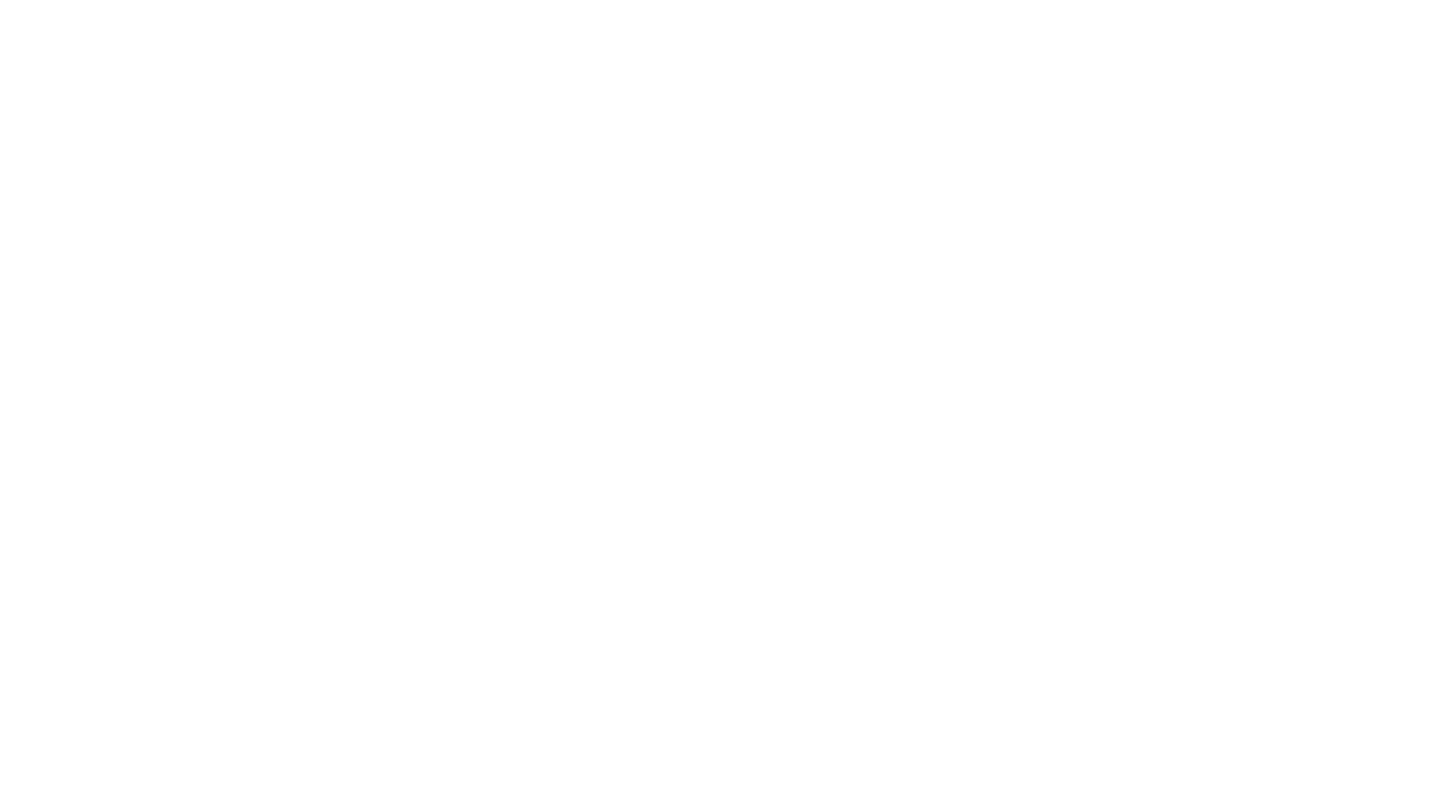
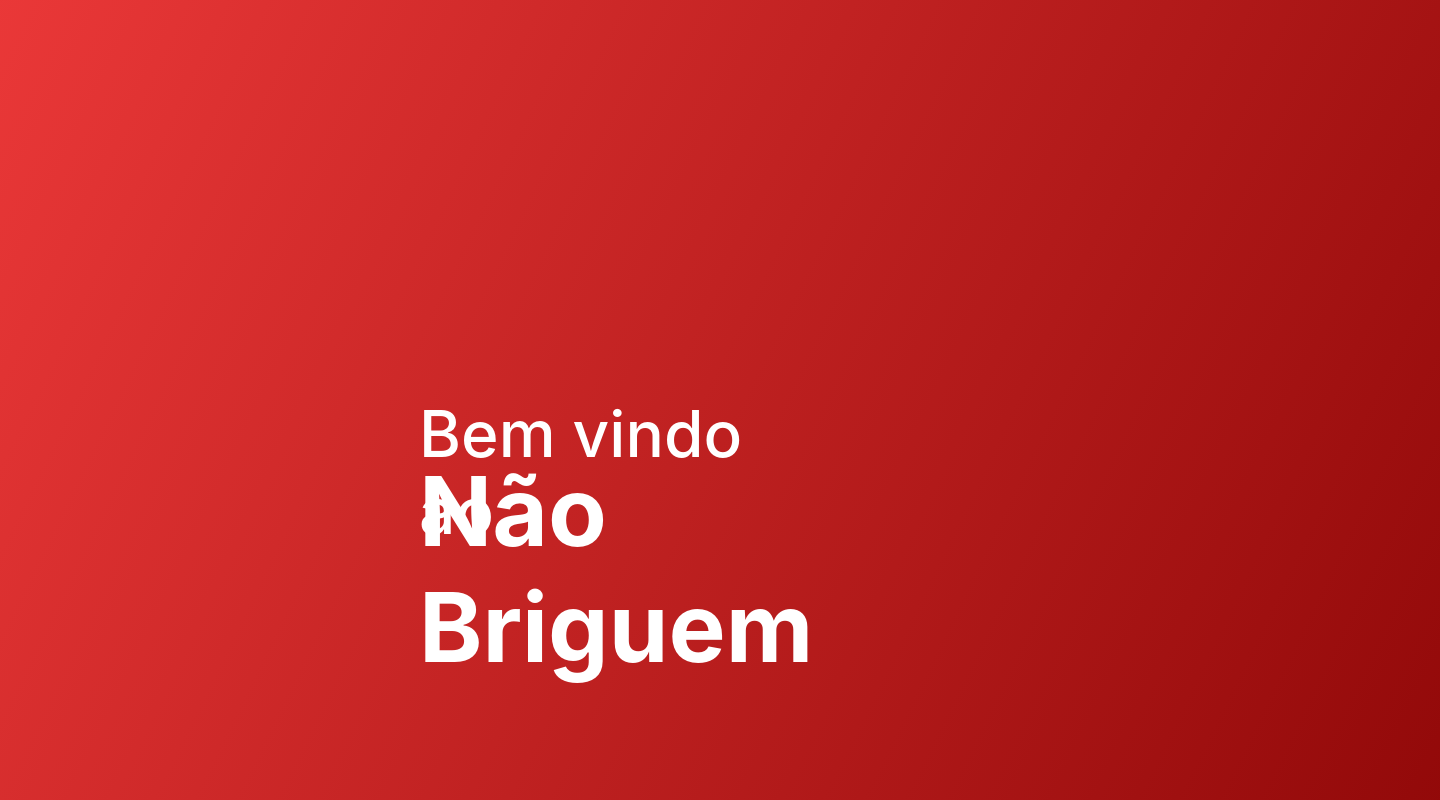
Before and after one commit to RenanCristovao/N-o-Briguem, a React (Create React App) app: page / in a window 1280 px wide. Shown: the top 800 px of the page, 1440 px wide, since content can reach past the window. Built offline with nearby package versions, Linux system fonts and the light colour scheme.

Commit message:
Create page1

```diff
--- /dev/null
+++ b/src/App.css
@@ -0,0 +1,44 @@
+* {
+    margin: 0;
+}
+
+.bg {
+    position: relative;
+    width: 1440px;
+    height: 1024px;
+
+    background: linear-gradient(115.95deg, #FF4343 -22.88%, #810000 113.17%);
+}
+
+.text1 {
+    position: absolute;
+    width: 414px;
+    height: 77px;
+    left: 419px;
+    top: 395px;
+
+    font-family: 'Inter';
+    font-style: normal;
+    font-weight: 500;
+    font-size: 64px;
+    line-height: 77px;
+
+    color: white;
+
+}
+
+.text2 {
+    position: absolute;
+    width: 602px;
+    height: 116px;
+    left: 419px;
+    top: 453px;
+
+    font-family: 'Inter';
+    font-style: normal;
+    font-weight: 700;
+    font-size: 96px;
+    line-height: 116px;
+
+    color: white;
+}
--- a/src/App.js
+++ b/src/App.js
@@ -1,8 +1,16 @@
+import './App.css';
+
 
 function App() {
   return (
 
    <div className="bg">
+    <div className="text1">
+      Bem vindo ao
+    </div>
+    <div className="text2">
+      Não Briguem
+    </div>
 
    </div>
 
```
